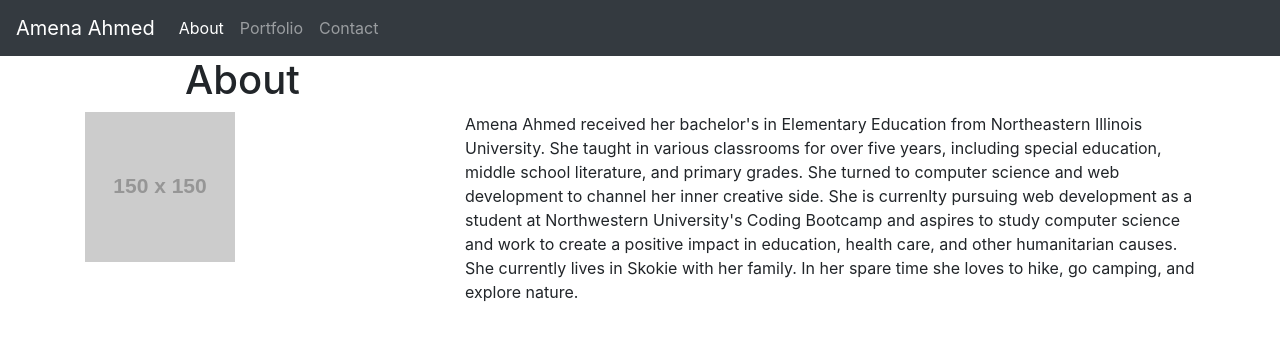
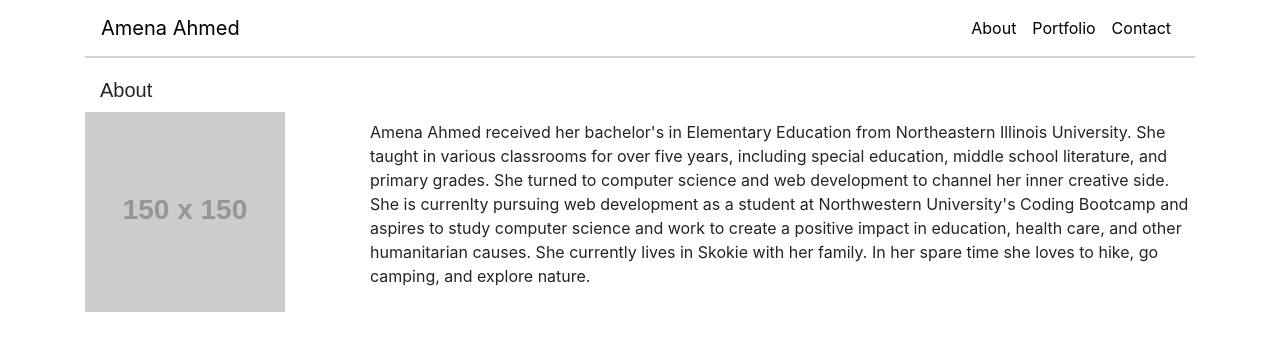
Before and after one commit to Amena99/AmenaAhmedPortfolio, a plain HTML site: page index.html in a window 1280 px wide. Drawn offline with nearby package versions, Linux system fonts and the light colour scheme; placeholder pictures from the web are drawn by us.

Commit message:
Changes to Alignment & NavBarCSS

```diff
--- a/index.html
+++ b/index.html
@@ -4,38 +4,41 @@
     <meta charset="UTF-8">
     <meta name="viewport" content="width=device-width, initial-scale=1.0">
     <meta http-equiv="X-UA-Compatible" content="ie=edge">
-    <title>Document</title>
+    <title>Amena Ahmed</title>
     <link rel="stylesheet" href="https://stackpath.bootstrapcdn.com/bootstrap/4.1.3/css/bootstrap.min.css" integrity="sha384-MCw98/SFnGE8fJT3GXwEOngsV7Zt27NXFoaoApmYm81iuXoPkFOJwJ8ERdknLPMO" crossorigin="anonymous">
     <link rel="stylesheet" type="text/css" href="style.css">
 </head>
 
 <body>
-
-  <div nav class="navbar navbar-expand-lg navbar-dark bg-dark">
-                <a class="navbar-brand" href="#">Amena Ahmed</a>
+<div class="container">
+<div nav class="navbar navbar-expand-lg" id="navbar">
+    <a class="navbar-brand mainnavtxt" href="#">Amena Ahmed</a>
     <button class="navbar-toggler" type="button" data-toggle="collapse" data-target="#navbarNavAltMarkup" aria-controls="navbarNavAltMarkup" aria-expanded="false" aria-label="Toggle navigation">
     <span class="navbar-toggler-icon"></span>
     </button>
 <div class="collapse navbar-collapse" id="navbarNavAltMarkup">
-                  <div class="navbar-nav mr-auto">
-                    <a class="nav-item nav-link active" href="index.html">About <span class="sr-only">(current)</span></a>
-                    <a class="nav-item nav-link" href="portfolio.html">Portfolio</a>
-                    <a class="nav-item nav-link" href="contact.html">Contact</a>
+    <div class="navbar-nav ml-auto" >
+        <a class="nav-item nav-link navlink" id="navlink1" href="index.html">About</a>
+        <a class="nav-item nav-link navlink" id="navlink2" href="portfolio.html">Portfolio</a>
+        <a class="nav-item nav-link navlink" id="navlink3" href="contact.html">Contact</a>
     </div>
 </div>
 </div>
-    <div class="container">
-        <div class="row">
-            <div class="col-md-12 about1">
-                <h1>About</h1>
+
+
+    <div class="row" id="about">
+
+        <div class="col-md-10" >
+            <h1 id="title" style=text-align:left>About</h1>
         </div>
+        <div class="col-md-2"></div>
     </div>
 <div class="row">
-                <div class="col-md-4">
-                        <img src="http://placehold.it/150x150" height= "150px"; width="150px" alt="image of sunset"/>
+                <div class="col-md-3" id="profimg">
+                        <img id="pimg" src="http://placehold.it/150x150" height= "200px"; width="200px" alt="image of sunset"/>
                 </div>
 
-                <div class="col-md-8">
+                <div class="col-md-9" id="proftext">
 
                         <p> Amena Ahmed received her bachelor's in Elementary Education from Northeastern Illinois University. She taught in various classrooms for over five years, including special education, middle school literature, and primary grades. She turned to computer science and web development to channel her inner creative side. She is currenlty pursuing web development as a student at Northwestern University's Coding Bootcamp and aspires to study computer science and work to create a positive impact in education, health care, and other humanitarian causes. She currently lives in Skokie with her family. In her spare time she loves to hike, go camping, and explore nature.
                         </p>
--- a/style.css
+++ b/style.css
@@ -5,23 +5,46 @@ h1 {
 }
 form {
     margin-left: 30px;
-
 }
-
 .col-md-12 about1 {
     margin-top: 30px;
     padding: 50px;
     font-size: 25px;
 
 }
+.navbar-expand-lg{
+border-bottom:2px solid #D3D3D3;
+}
+#navbar{
+    /* background-color:#B8860B; */
+}
+.navlink, .mainnavtxt{
+    color:black;
+}
+#navlink1{
+    align-content: right;
+}
+#about1{
+    text-align: left;
+}
+#title{
+    padding-left: 15px;
+    border-left: 10px;
+    margin-left:0px;
+    font-family: Arial, Helvetica, sans-serif;
+    font-size: 20px;
+    margin-top: 20px;
+    margin-bottom: 10px;
+}
+#pimg{
+    margin-top:0;
+}
+#profimg{
+    /* display:block; */
+    align-self: center;
+    margin-top: 0px;
+}
 
-/* .col-lg-3 port-pic {
-background-color: aqua;
-border: solid;
-border-width: 4px;
-margin: 30px;
-} */
-
-/* .col-lg-3 {
-margin-top: 20px;
-} */
+#proftext{
+    align-content: center;
+}
```
Also changed, not shown: contact.html (+16 -35 lines), portfolio.html (+38 -35 lines). Lines whose indentation alone changed are shown as unchanged.
